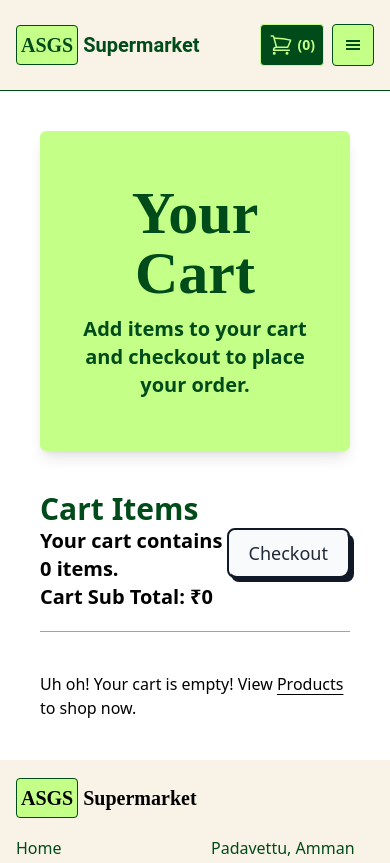
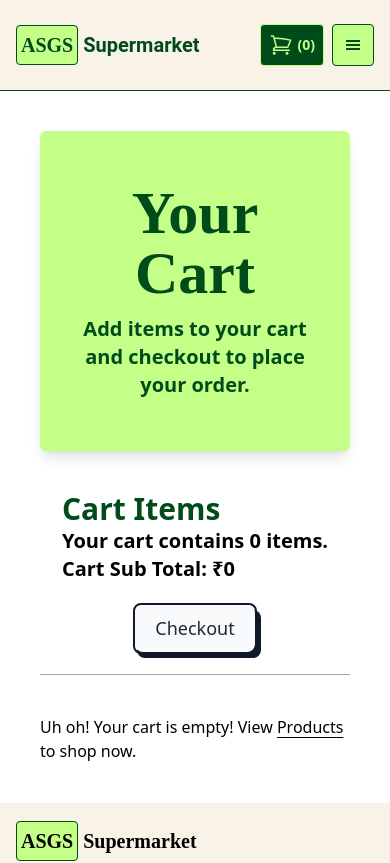
Before and after one commit to Codelance-Devs/ASGS-Client, a Next.js app: page /cart in a window 390 px wide. Shown: the top 863 px of the page. Built offline with nearby package versions, Linux system fonts and the light colour scheme.

Commit message:
fix: cart header responsiveness

```diff
--- a/components/cart/Header.tsx
+++ b/components/cart/Header.tsx
@@ -63,7 +63,7 @@
 				</p>
 			</div>
 			<div className='mt-10'>
-				<div className='flex justify-between items-center border-b border-neutral-400 pb-5'>
+				<div className='grid gird-cols-1 md:grid-cols-2 gap-4 place-items-center border-b border-neutral-400 pb-5'>
 					<div>
 						<h2 className='text-3xl text-primaryText font-bold '>
 							Cart Items
```
